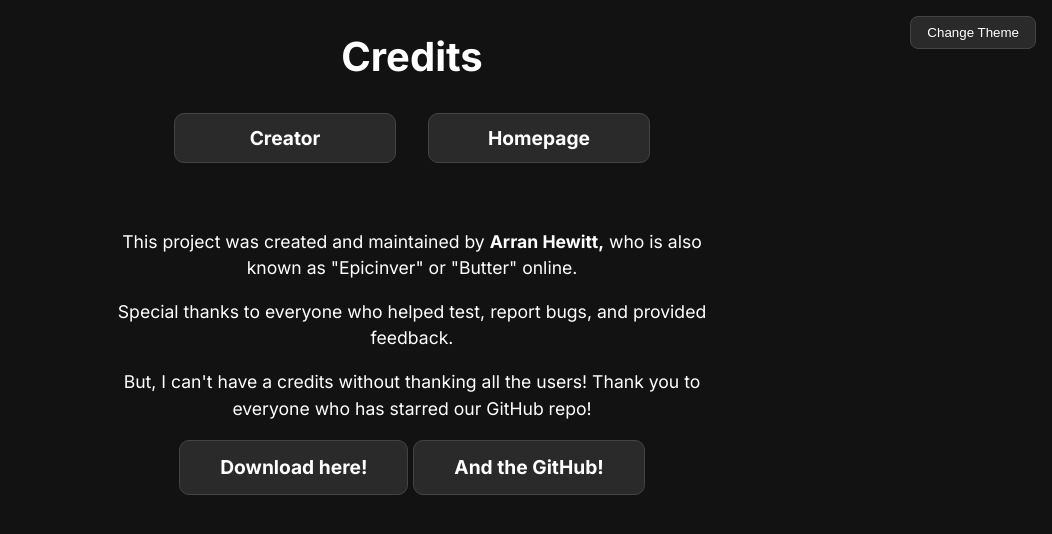
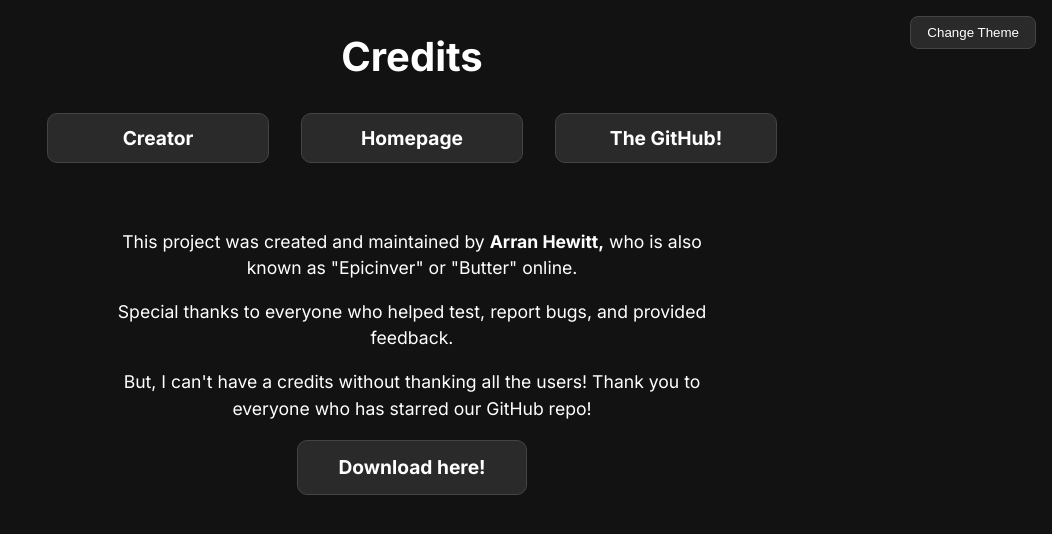
Before and after one commit to Text2Hex/text2hex.github.io, a plain HTML site: page credits.html in a window 1280 px wide. Shown: the whole page, without its empty margins (228-1280 px from the left). Drawn offline with Linux system fonts and the light colour scheme.

Commit message:
Update credits.html

```diff
--- a/credits.html
+++ b/credits.html
@@ -107,6 +107,7 @@
 <div class="btn-container">
   <a href="https://github.com/epicinver" target="_blank" rel="noopener noreferrer" class="button-link" aria-label="Creator GitHub">Creator</a>
   <a href="index.html" class="button-link" aria-label="Homepage">Homepage</a>
+  <a href="https://github.com/Text2Hex/Text2Hex" class="button-link" aria-label="GitHub">The GitHub!</a>
 </div>
 
 <div class="credits-text">
@@ -114,7 +115,6 @@
   <p>Special thanks to everyone who helped test, report bugs, and provided feedback.</p>
   <p>But, I can't have a credits without thanking all the users! Thank you to everyone who has starred our GitHub repo!</p>
 <a href="download.html" class="button-link" aria-label="Download">Download here!</a>
-<a href="https://github.com/Text2Hex/Text2Hex" class="button-link" aria-label="GitHub">And the GitHub!</a>
 </div>
 
 <button class="toggle-darkmode" onclick="toggleTheme()">Change Theme</button>
```
